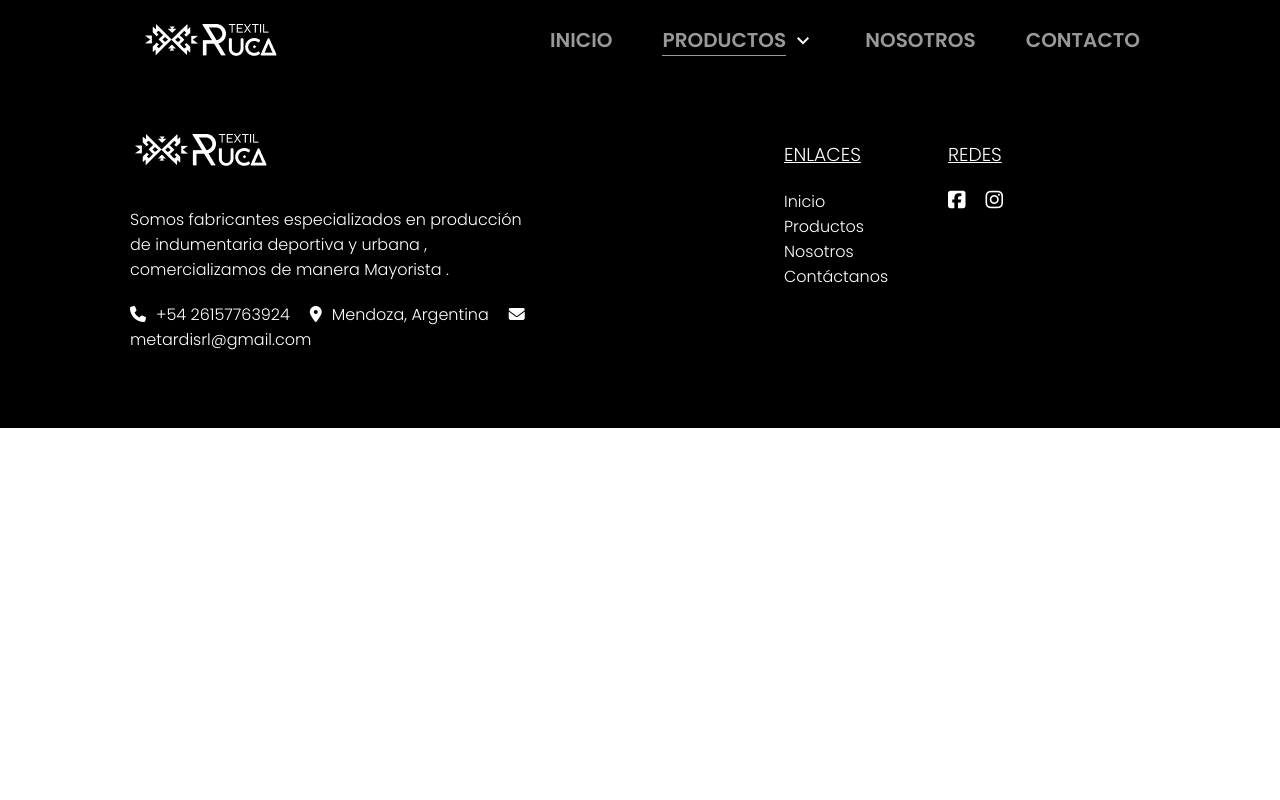
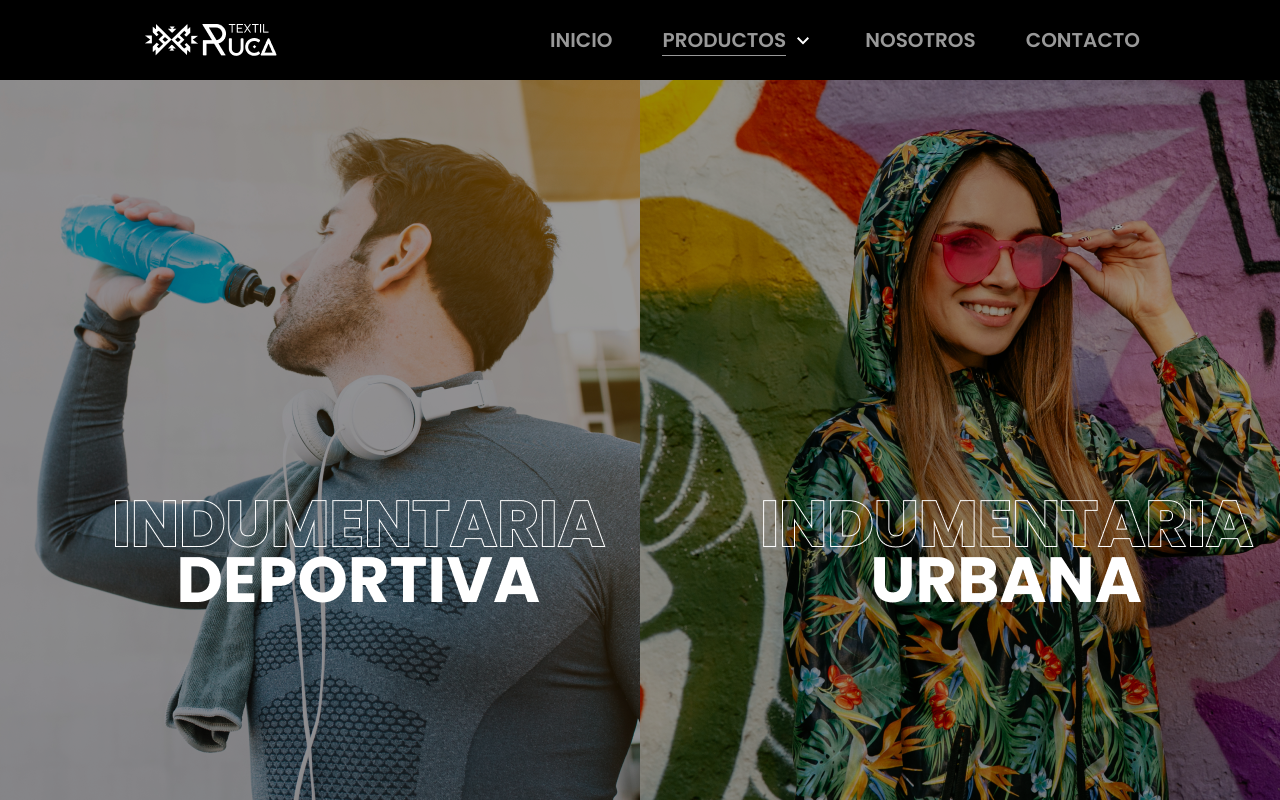
Before and after one commit to manudiiez/ruca-textil, a React (Create React App) app: page /productos in a window 1280 px wide. Shown: the top 800 px of the page. Built offline with nearby package versions, Linux system fonts and the light colour scheme.

Commit message:
13/12 2 agus

```diff
--- a/src/App.jsx
+++ b/src/App.jsx
@@ -4,14 +4,16 @@ import './App.css';
 import Footer from './components/Footer/Footer';
 import Menu from './components/Menu/Menu';
 import Home from './pages/home/Home';
+import Productos from './pages/productos/Productos';
 
 function App() {
   return (
    <>
     <Menu/>
-    <Footer/>
+
     <Routes>
       <Route path='/' element={<Home/>} />
+      <Route path='/productos' element={<Productos/>} />
     </Routes>
    </>
   );
--- a/src/components/Productos/Productos.jsx
+++ b/src/components/Cards/Cards.jsx
@@ -1,6 +1,6 @@
 import React from 'react'
 
-const Productos = () => {
+const Cards = () => {
   return (
     <>
     <div className='bannerSuperir'>
@@ -43,4 +43,4 @@ const Productos = () => {
   )
 }
 
-export default Productos
+export default Cards
--- a/src/components/Menu/menu.css
+++ b/src/components/Menu/menu.css
@@ -8,6 +8,7 @@
     width: 100%;
     background-color: #000;
     padding: 0 16px;
+    z-index: 100;
 }
 #header .menu .container{
     width: 100%;
--- a/src/pages/home/Home.jsx
+++ b/src/pages/home/Home.jsx
@@ -1,9 +1,15 @@
 import React from 'react'
 import './home.css'
+import Footer from '../../components/Footer/Footer'
 
 const Home = () => {
   return (
+    <>
     <div id='home'>Home</div>
+    <Footer />
+    </>
+
+
   )
 }
 
--- /dev/null
+++ b/src/pages/productos/Productos.jsx
@@ -0,0 +1,25 @@
+import React from 'react'
+import Footer from '../../components/Footer/Footer'
+import deportivo from "../../assets/ProductoDeportivo.png"
+import urbano from "../../assets/ProductoUrbano.png"
+import { NavLink } from 'react-router-dom'
+import "./productos.css"
+
+const Productos = () => {
+  return (
+    <>
+    <div className='contenedorCategorias'>
+        <div className='deportivo'>
+        <NavLink to='/productos/deportivo'>  <img src={deportivo}alt="" /> </NavLink>
+        </div>
+        <div className='urbano'>
+        <NavLink to='/productos/urbano'>  <img src={urbano}alt="" /> </NavLink>
+        </div>
+    </div>
+    <Footer/>
+    </>
+
+  )
+}
+
+export default Productos
--- /dev/null
+++ b/src/pages/productos/productos.css
@@ -0,0 +1,28 @@
+.contenedorCategorias{
+    width: 100vw;
+    display: flex;
+}
+.deportivo{
+    width: 50%;
+    overflow: hidden;
+
+}
+.deportivo img{
+    transition: 0.5s;
+
+
+}
+.deportivo img:hover{
+    transform: scale(1.12);
+}
+.urbano{
+    width: 50%;
+    overflow: hidden;
+}
+.urbano img{
+    transition: 0.5s;
+
+}
+.urbano img:hover{
+    transform: scale(1.12);
+}
```
Also changed, not shown: src/assets/ProductoDeportivo.png (added), src/assets/ProductoUrbano.png (added), src/components/Cards/cards.css (added).
